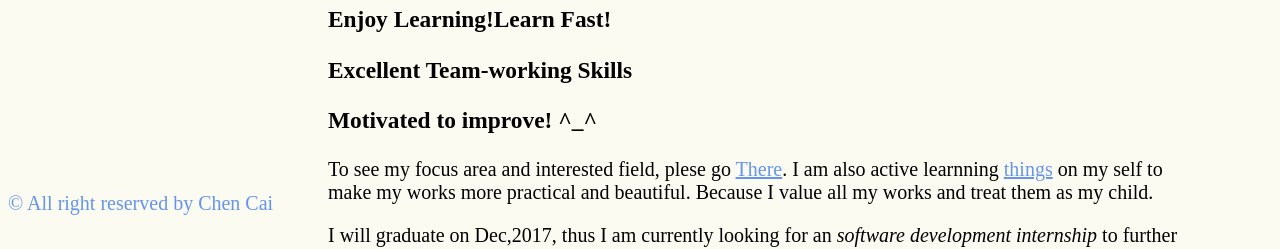
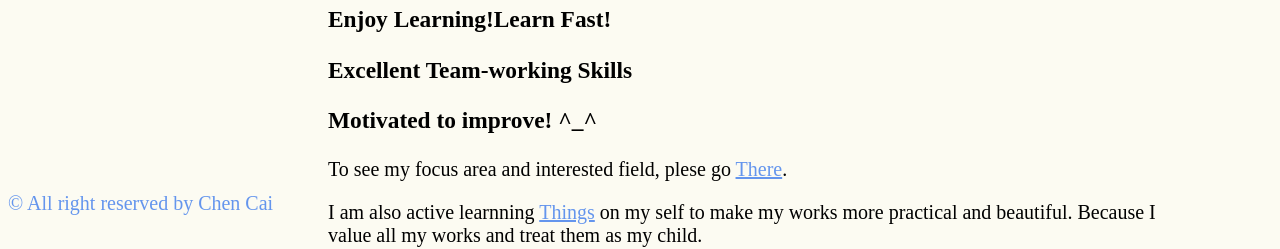
Before and after one commit to cser017/cser017.github.io, a plain HTML site: page 1) Introduction.html in a window 1280 px wide. Shown: the part 563-812 px from the top of the page. Drawn offline with nearby package versions, Linux system fonts and the light colour scheme.

Commit message:
adjustment

```diff
--- a/1) Introduction.html
+++ b/1) Introduction.html
@@ -29,7 +29,7 @@
 
   <div class="contents">
     <p>To see my focus area and interested field, plese go <a href="8)%20Interests.html">There</a>.
-    I am also active learnning <a href="7)%20Self.html">things</a> on my self to make my works more practical and beautiful.
+    <p>I am also active learnning <a href="7)%20Self.html">Things</a> on my self to make my works more practical and beautiful.
     Because I value all my works and treat them as my child.</p>
     <p>I will graduate on Dec,2017, thus I am currently looking for an <em>software development internship</em> to further improve my skills.</p>
   </div>
```
